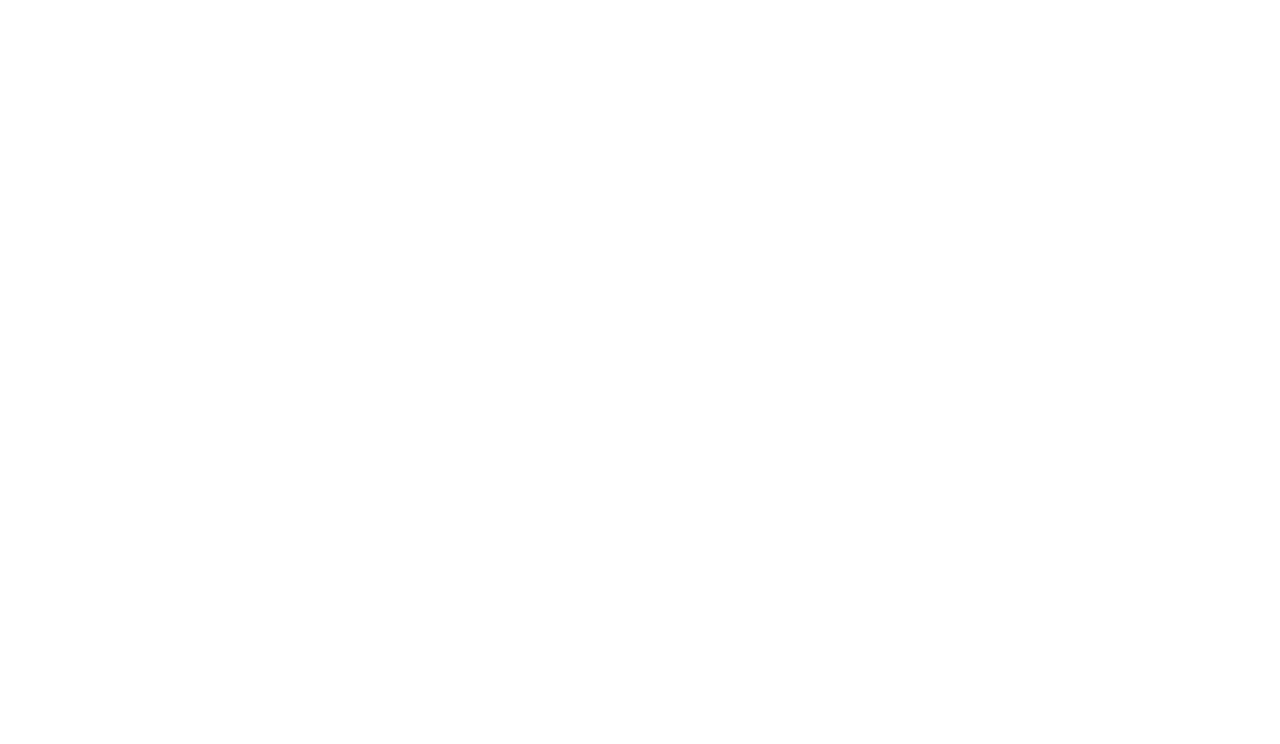
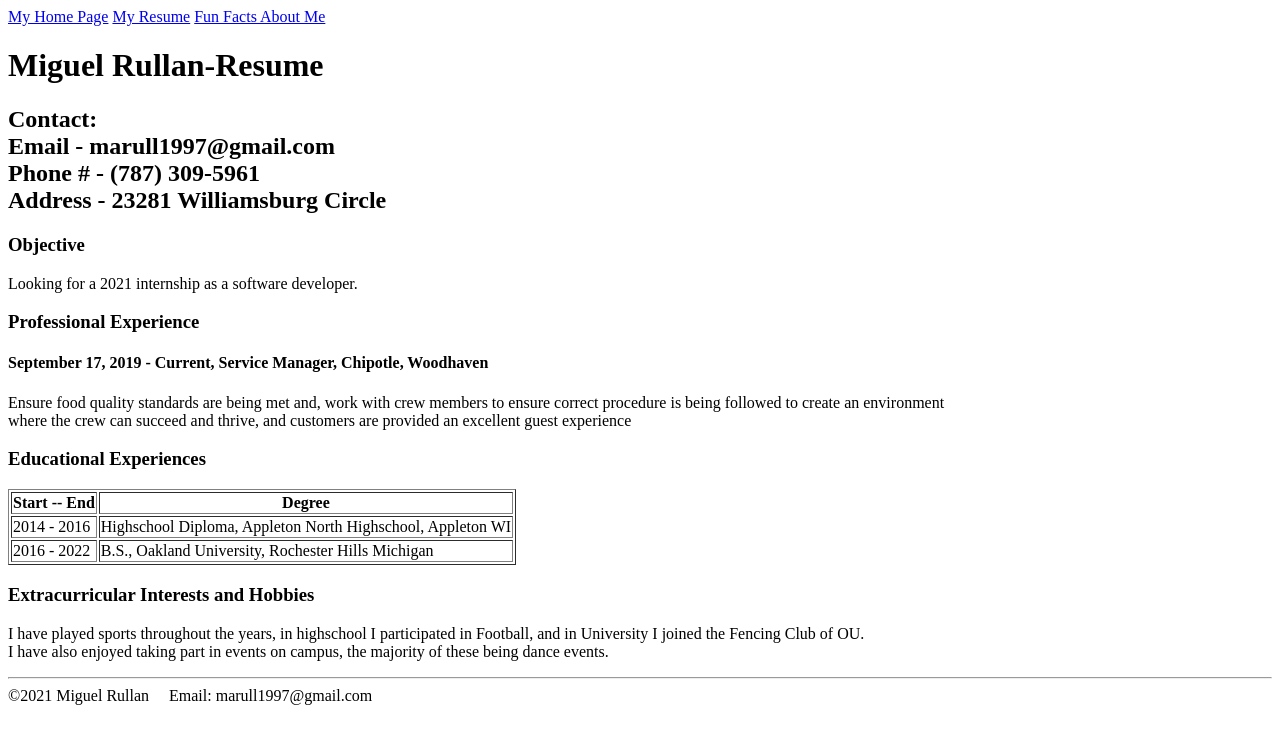
Before and after one commit to mrullan/Rullan_Portfolio_Website, a plain HTML site: page html/my_resume.html in a window 1280 px wide. Drawn offline with Linux system fonts and the light colour scheme.

Commit message:
is it working?

```diff
--- a/html/my_fun_facts.html
+++ b/html/my_fun_facts.html
@@ -0,0 +1,53 @@
+<!DOCTYPE html>
+<html lang="en">
+<head>
+    <meta charset="UTF-8">
+    <meta http-equiv="X-UA-Compatible" content="IE=edge">
+    <meta name="viewport" content="width=device-width, initial-scale=1.0">
+    <link rel="icon" href="../img/favicon.ico" type="image/x-con">
+    <title>Rullan Portfolio</title>
+</head>
+<body>
+    <nav>
+        <a href="../index.html">My Home Page</a>
+        <a href="my_resume.html">My Resume</a>
+        <a href="my_fun_facts.html">Fun Facts About Me</a>
+    </nav>
+
+    <h1>Some Fun Facts About Me</h1>
+
+    <section>
+        <h2>Favorite Book</h2>
+
+        <h3>A Game of Thrones, George R.R. Martin</h3>
+        <figure>
+            <img src="../img/Game_of_Thrones.jpg" alt="A Game of Thrones" height="400px" width="300px">
+        </figure>
+        <a href="https://www.amazon.com/Game-Thrones-Song-Ice-Fire/dp/0007428545/ref=sr_1_6?crid=2AJTJG18R4GB7&dchild=1&keywords=a+game+of+thrones&qid=1633742640&sprefix=a+game+of%2Caps%2C296&sr=8-6">Purchase Now</a>
+
+        <p>'A Game of Thrones' by George R.R. Martin, tells a thrilling story of Deception, Honor, and Betrayal. I enjoy it alot for one because I <br>
+        have always been fond of anything in a Medieval setting, but this book is special in that it keeps you guessing, you don't really know anyone's <br>
+        motives or plans, and there is no clear right or wrong sides in the story, as no one is totally upstanding.</p>
+
+        <h2>Favorite Song</h2>
+
+        <h3>Calma, Pedro Capo + Farruko</h3>
+        <!--<audio src=""></audio>-->
+        <a href="https://www.youtube.com/watch?v=1_zgKRBrT0Y">Listen to it Here</a>
+
+
+        <h2>Favorite TV Series</h2>
+
+        <h3>The Expanse</h3>
+
+        <iframe src="https://www.youtube.com/embed/8X5gXIQmY-E" frameborder="0"></iframe>
+
+    </section>
+
+    <footer>
+        <hr>
+        <span>©2021 Miguel Rullan</span>
+        <span>&nbsp;&nbsp;&nbsp;&nbsp;Email: marull1997@gmail.com</span>
+    </footer>
+</body>
+</html>
--- a/html/my_resume.html
+++ b/html/my_resume.html
@@ -0,0 +1,66 @@
+<!DOCTYPE html>
+<html lang="en">
+<head>
+    <meta charset="UTF-8">
+    <meta http-equiv="X-UA-Compatible" content="IE=edge">
+    <meta name="viewport" content="width=device-width, initial-scale=1.0">
+    <link rel="icon" href="../img/favicon.ico" type="image/x-con">
+    <title>Rullan Portfolio</title>
+</head>
+<body>
+    <nav>
+        <a href="../index.html">My Home Page</a>
+        <a href="my_resume.html">My Resume</a>
+        <a href="my_fun_facts.html">Fun Facts About Me</a>
+    </nav>
+
+    <h1>Miguel Rullan-Resume</h1>
+
+    <h2>Contact: <br>
+        Email - marull1997@gmail.com <br>
+        Phone # - (787) 309-5961 <br>
+        Address - 23281 Williamsburg Circle <br>
+    </h2>
+
+    <h3>Objective</h3>
+    <p>
+        Looking for a 2021 internship as a software developer.
+    </p>
+
+    <h3>Professional Experience</h3>
+
+    <h4>September 17, 2019 - Current, Service Manager, Chipotle, Woodhaven</h4>
+    <p>
+        Ensure food quality standards are being met and, work with crew members to ensure correct procedure is being followed to create an environment <br>
+        where the crew can succeed and thrive, and customers are provided an excellent guest experience
+    </p>
+
+    <h3>Educational Experiences</h3>
+    <table id = "Education Table" border="1">
+        <tr>
+            <th>Start -- End</th>
+            <th>Degree</th>
+        </tr>
+        <tr>
+            <td>2014 - 2016</td>
+            <td>Highschool Diploma, Appleton North Highschool, Appleton WI</td>
+        </tr>
+        <tr>
+            <td>2016 - 2022</td>
+            <td>B.S., Oakland University, Rochester Hills Michigan</td>
+        </tr>
+    </table>
+
+    <h3>Extracurricular Interests and Hobbies</h3>
+    <p>
+        I have played sports throughout the years, in highschool I participated in Football, and in University I joined the Fencing Club of OU. <br>
+        I have also enjoyed taking part in events on campus, the majority of these being dance events.
+    </p>
+
+    <footer>
+        <hr>
+        <span>©2021 Miguel Rullan</span>
+        <span>&nbsp;&nbsp;&nbsp;&nbsp;Email: marull1997@gmail.com</span>
+    </footer>
+</body>
+</html>
```
Also changed, not shown: index.html (+13 -8 lines), img/Game_of_Thrones.jpg (added), img/Self_image.jpg (added), img/favicon.ico (added).
